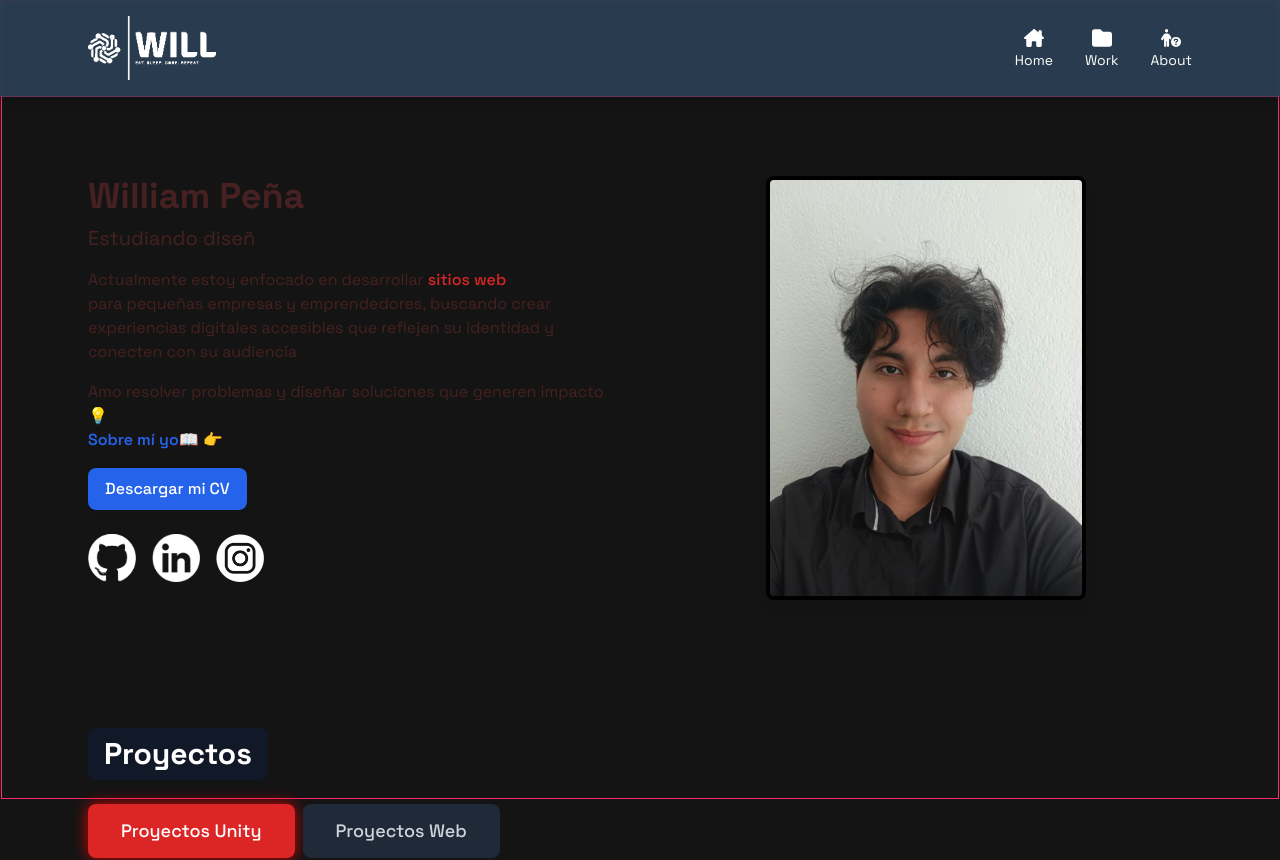
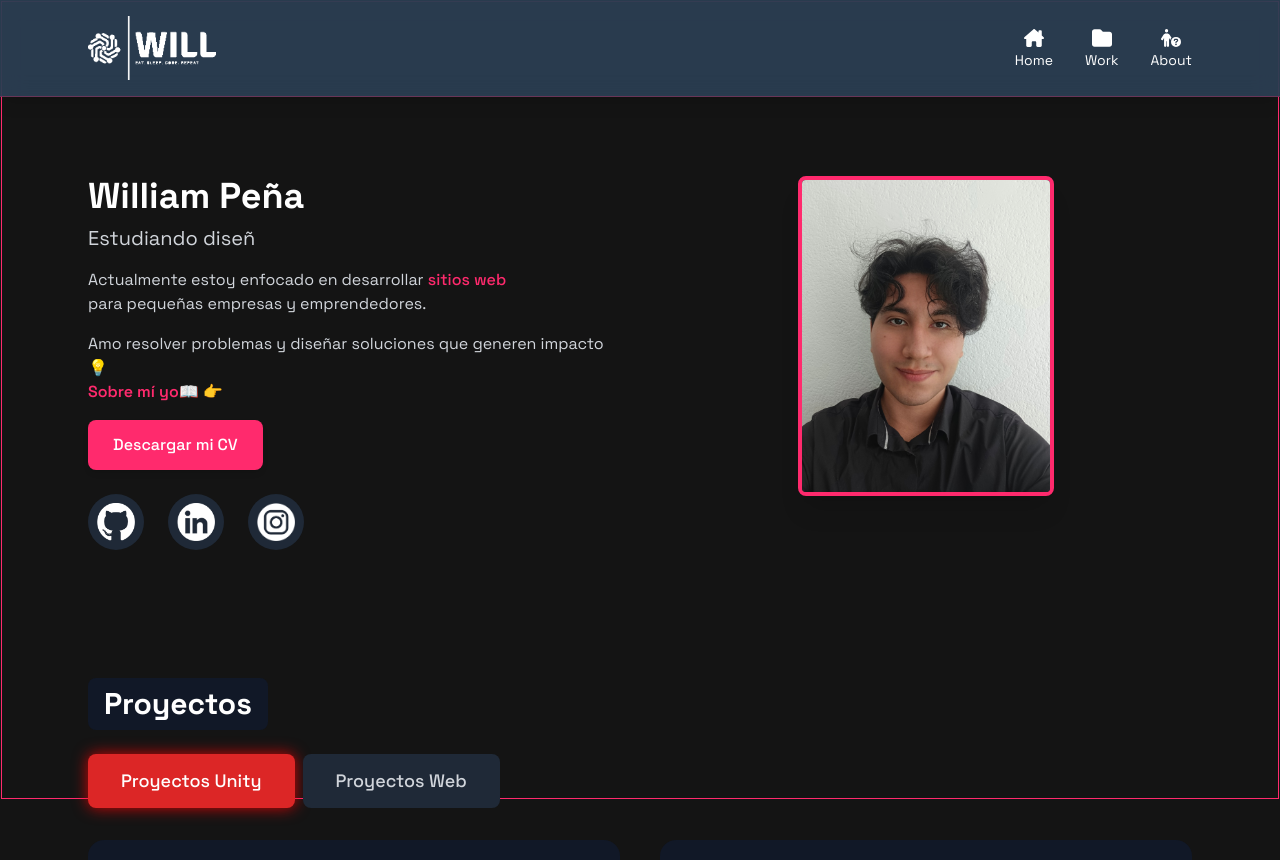
Before and after one commit to Ephraim201/portfolioweb, a React (Vite) app: page / in a window 1280 px wide. Shown: the top 860 px of the page. Built offline with nearby package versions, Linux system fonts and the light colour scheme; a web font is replaced by a local one.

Commit message:
Foto que gira

```diff
--- a/src/components/Hero.jsx
+++ b/src/components/Hero.jsx
@@ -3,27 +3,25 @@ import githubIcon from "/images/gi.png";
 import linkedinIcon from "/images/linP.png";
 import instagramIcon from "/images/insp.png";
 import { TypeAnimation } from 'react-type-animation';
+import { useState } from 'react';
 
 const Hero = () => {
-  // Función para manejar la descarga del CV
+  const [isFlipped, setIsFlipped] = useState(false);
+
   const handleDownloadCV = () => {
-    // Reemplaza 'ruta/a/tu/cv.pdf' con la ruta real de tu archivo CV
-    const cvUrl = '/ruta/a/tu/cv.pdf';
+    const cvUrl = '/documents/CV2025.pdf';
     const link = document.createElement('a');
     link.href = cvUrl;
-    link.download = 'CV_William_Peña.pdf'; // Nombre del archivo al descargar
+    link.download = 'CV_William_Peña.pdf';
     document.body.appendChild(link);
     link.click();
     document.body.removeChild(link);
   };
 
   return (
-    <section
-      id="about"
-      className="max-w-6xl mx-auto px-6 pt-20 pb-16 flex flex-col md:flex-row items-center md:items-start justify-between gap-10"
-    >
+    <section id="about" className="max-w-6xl mx-auto px-6 pt-20 pb-16 flex flex-col md:flex-row items-center md:items-start justify-between gap-10">
       <div className="flex-1 text-center md:text-left">
-        <h1 className="text-4xl font-bold text-white-800">William Peña</h1>
+        <h1 className="text-4xl font-bold text-white">William Peña</h1>
         <TypeAnimation
           sequence={[
             'Programador Web Creativo', 2000,
@@ -37,66 +35,105 @@ const Hero = () => {
           ]}
           wrapper="p"
           speed={50}
-          className="text-xl text-white-600 mt-2"
+          className="text-xl text-gray-300 mt-2"
           repeat={Infinity}
         />
-
-        <p className="mt-4 text-white-700">
-          Actualmente estoy enfocado en desarrollar <span className="text-red-600 font-medium">sitios web</span><br /> para pequeñas empresas y emprendedores, buscando crear experiencias digitales accesibles que reflejen su identidad y conecten con su audiencia
+        <p className="mt-4 text-gray-300">
+          Actualmente estoy enfocado en desarrollar <span className="text-[#FF2A6D] font-medium">sitios web</span><br /> para pequeñas empresas y emprendedores.
         </p>
-        <p className="mt-4 text-white-700">
+        <p className="mt-4 text-gray-300">
           Amo resolver problemas y diseñar soluciones que generen impacto 💡<br />
-          <span className="text-blue-600 font-semibold">Sobre mí yo📖 👉</span>
+          <span className="text-[#FF2A6D] font-semibold">Sobre mí yo📖 👉</span>
         </p>
 
-        {/* Botón de descarga de CV */}
         <button
           onClick={handleDownloadCV}
-          className="mt-4 bg-blue-600 hover:bg-blue-700 text-white font-medium py-2 px-4 rounded-lg transition-colors shadow-md hover:shadow-lg"
+          className="mt-4 bg-[#FF2A6D] hover:bg-[#FF2A6D]/90 text-white font-medium py-3 px-6 rounded-lg transition-all shadow-md hover:shadow-[0_0_15px_rgba(255,42,109,0.6)]"
         >
           Descargar mi CV
         </button>
 
-        <div className="flex justify-center md:justify-start mt-6 space-x-4">
-          {/* GitHub */}
-          <a href="https://github.com/Ephraim201" target="_blank" rel="noopener noreferrer">
-            <div className="h-12 w-12">
+        <div className="flex justify-center md:justify-start mt-6 space-x-6">
+          <a href="https://github.com/Ephraim201" target="_blank" rel="noopener noreferrer" className="group">
+            <div className="h-14 w-14 p-2 rounded-full bg-gray-800 hover:bg-[#FF2A6D]/10 transition-all duration-300 border border-transparent hover:border-[#FF2A6D]/50 relative overflow-hidden">
               <img
                 src={githubIcon}
                 alt="GitHub"
-                className="h-full w-full object-contain hover:scale-110 transition-transform"
+                className="h-full w-full object-contain group-hover:brightness-125 transition-all filter drop-shadow-none group-hover:drop-shadow-[0_0_8px_rgba(255,42,109,0.8)]"
               />
+              <div className="absolute inset-0 rounded-full opacity-0 group-hover:opacity-20 bg-[radial-gradient(circle_at_center,_rgba(255,42,109,0.8),_transparent_70%)] transition-opacity duration-500 pointer-events-none"></div>
             </div>
           </a>
-          {/* LinkedIn */}
-          <a href="https://www.linkedin.com/in/william-peña/" target="_blank" rel="noopener noreferrer">
-            <div className="h-12 w-12">
+
+          <a href="https://www.linkedin.com/in/william-peña/" target="_blank" rel="noopener noreferrer" className="group">
+            <div className="h-14 w-14 p-2 rounded-full bg-gray-800 hover:bg-[#FF2A6D]/10 transition-all duration-300 border border-transparent hover:border-[#FF2A6D]/50 relative overflow-hidden">
               <img
                 src={linkedinIcon}
                 alt="LinkedIn"
-                className="h-full w-full object-contain hover:scale-110 transition-transform"
+                className="h-full w-full object-contain group-hover:brightness-125 transition-all filter drop-shadow-none group-hover:drop-shadow-[0_0_8px_rgba(255,42,109,0.8)]"
               />
+              <div className="absolute inset-0 rounded-full opacity-0 group-hover:opacity-20 bg-[radial-gradient(circle_at_center,_rgba(255,42,109,0.8),_transparent_70%)] transition-opacity duration-500 pointer-events-none"></div>
             </div>
           </a>
-          {/* Instagram */}
-          <a href="https://www.instagram.com/elathou2/" target="_blank" rel="noopener noreferrer">
-            <div className="h-12 w-12">
+
+          <a href="https://www.instagram.com/elathou2/" target="_blank" rel="noopener noreferrer" className="group">
+            <div className="h-14 w-14 p-2 rounded-full bg-gray-800 hover:bg-[#FF2A6D]/10 transition-all duration-300 border border-transparent hover:border-[#FF2A6D]/50 relative overflow-hidden">
               <img
                 src={instagramIcon}
                 alt="Instagram"
-                className="h-full w-full object-contain hover:scale-110 transition-transform"
+                className="h-full w-full object-contain group-hover:brightness-125 transition-all filter drop-shadow-none group-hover:drop-shadow-[0_0_8px_rgba(255,42,109,0.8)]"
               />
+              <div className="absolute inset-0 rounded-full opacity-0 group-hover:opacity-20 bg-[radial-gradient(circle_at_center,_rgba(255,42,109,0.8),_transparent_70%)] transition-opacity duration-500 pointer-events-none"></div>
             </div>
           </a>
         </div>
       </div>
+
+
       <div className="flex-1 flex justify-center">
-        <img
-          src={profileImg}
-          alt="Foto de perfil"
-          className="rounded-lg border-4 border-black shadow-lg max-w-xs w-full"
-        />
+        <div
+          className="w-64 h-80 cursor-pointer flip-container"
+          onClick={() => setIsFlipped(!isFlipped)}
+        >
+          <div className={`flipper ${isFlipped ? 'flipped' : ''}`}>
+            {/* Frente - Tu foto */}
+            <div className="front bg-gray-900 rounded-lg border-4 border-[#FF2A6D] overflow-hidden shadow-xl">
+              <img
+                src={profileImg}
+                alt="Foto de perfil"
+                className="w-full h-full object-cover"
+              />
+            </div>
+
+            {/* Parte trasera - Información */}
+            <div className="back bg-gray-900 rounded-lg p-6 border-4 border-[#FF2A6D] shadow-xl">
+              <h3 className="text-xl font-bold text-[#FF2A6D] mb-4">Mis pasatiempos</h3>
+              <ul className="space-y-3 text-white">
+                <li className="flex items-center">
+                  <span className="w-2 h-2 bg-[#FF2A6D] rounded-full mr-2"></span>
+                  Jugar ajedrez
+                </li>
+                <li className="flex items-center">
+                  <span className="w-2 h-2 bg-[#FF2A6D] rounded-full mr-2"></span>
+                  Aprender cosas de optimizacion
+                </li>
+                <li className="flex items-center">
+                  <span className="w-2 h-2 bg-[#FF2A6D] rounded-full mr-2"></span>
+                  Cultivar plantas
+                </li>
+                <li className="flex items-center">
+                  <span className="w-2 h-2 bg-[#FF2A6D] rounded-full mr-2"></span>
+                  Pintar figuras
+                </li>
+              </ul>
+              <div className="absolute bottom-4 right-4 text-[#FF2A6D] text-sm">
+                Click para volver
+              </div>
+            </div>
+          </div>
+        </div>
       </div>
+
     </section>
   );
 };
--- a/src/index.css
+++ b/src/index.css
@@ -120,3 +120,39 @@ button:focus-visible {
   background: radial-gradient(circle, rgba(255,42,109,0.1) 0%, transparent 70%);
   z-index: 0;
 }
+
+/* Efecto de giro */
+.flip-container {
+  perspective: 1000px;
+  width: 256px;
+  height: 320px;
+}
+
+.flipper {
+  position: relative;
+  width: 100%;
+  height: 100%;
+  transition: transform 0.8s;
+  transform-style: preserve-3d;
+}
+
+.flipped {
+  transform: rotateY(180deg);
+}
+
+.front, .back {
+  position: absolute;
+  width: 100%;
+  height: 100%;
+  backface-visibility: hidden;
+  -webkit-backface-visibility: hidden;
+}
+
+.back {
+  transform: rotateY(180deg);
+}
+
+/* Efecto hover */
+.flip-container:hover .flipper:not(.flipped) {
+  transform: rotateY(15deg);
+}
```
Also changed, not shown: index.css (+28 -0 lines), 1 other file (tests, documents, lock files or other folders).
